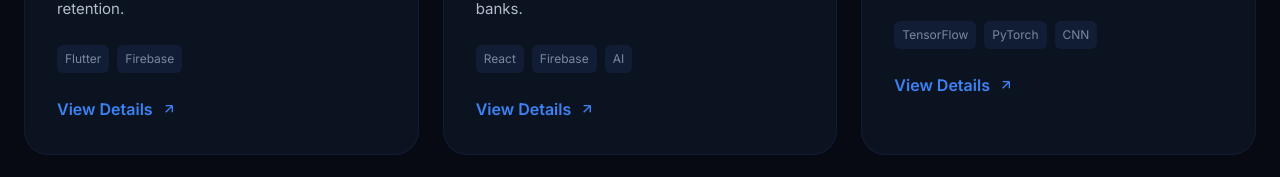
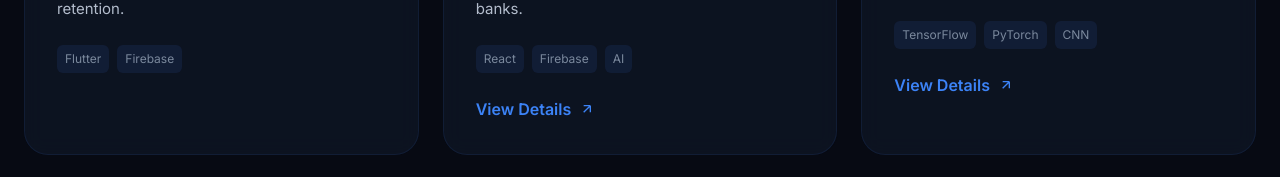
Before and after one commit to Aaryan135/website, a plain HTML site: page index.html in a window 1280 px wide. Shown: the part 5787-5964 px from the top of the page. Drawn offline with Linux system fonts and the light colour scheme.

Commit message:
Update index.html

```diff
--- a/index.html
+++ b/index.html
@@ -361,9 +361,7 @@
                             <span>Flutter</span>
                             <span>Firebase</span>
                         </div>
-                        <a href="#" class="project-link">
-                            View Details
-                            <svg width="16" height="16" viewBox="0 0 24 24" fill="none" stroke="currentColor" stroke-width="2">
+                        <a  <svg width="16" height="16" viewBox="0 0 24 24" fill="none" stroke="currentColor" stroke-width="2">
                                 <path d="M7 17L17 7M17 7H7M17 7V17"/>
                             </svg>
                         </a>
```
